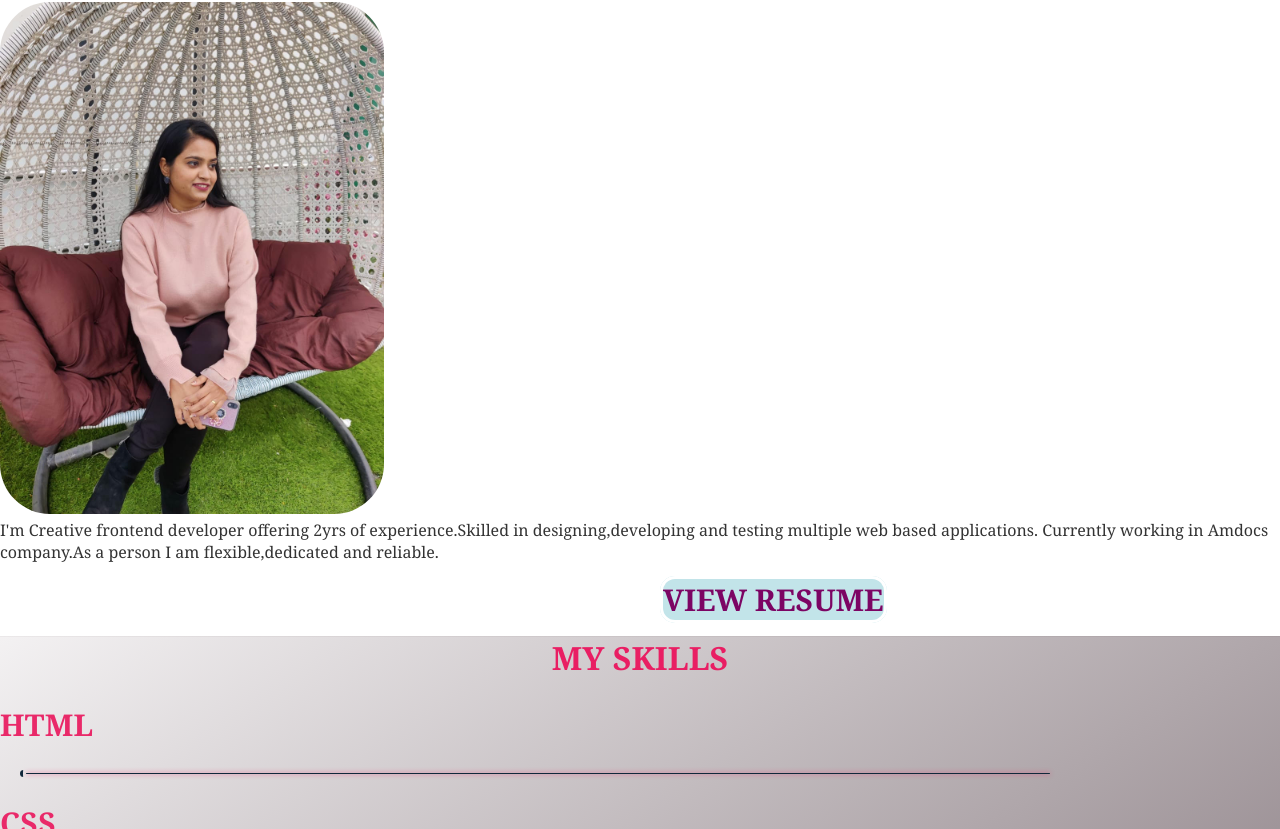
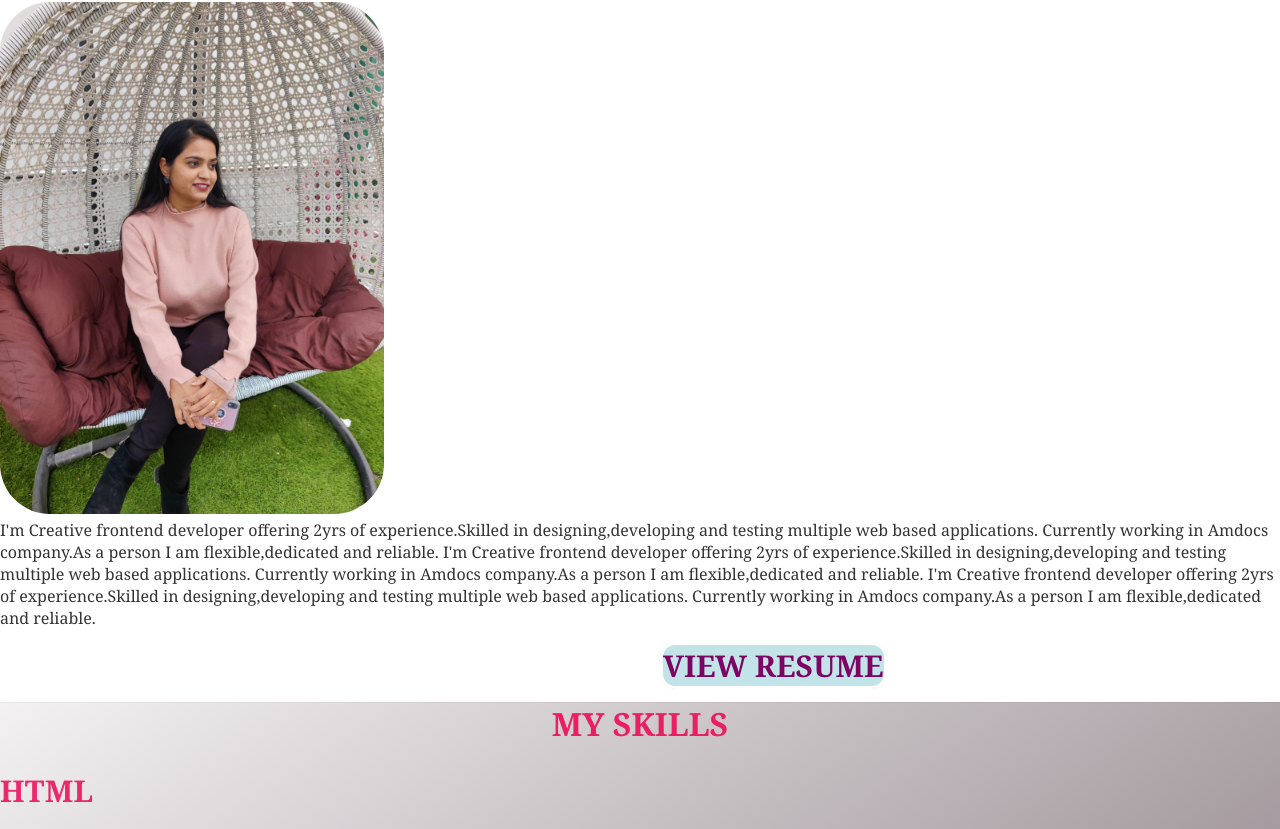
Before and after one commit to Malhotrakarishma/portfolio.github.io, a plain HTML site: page index.html in a window 1280 px wide. Shown: the part 941-1770 px from the top of the page. Drawn offline with nearby package versions, Linux system fonts and the light colour scheme.

Commit message:
Add files via upload

```diff
--- a/index.html
+++ b/index.html
@@ -1,4 +1,3 @@
-
 <!DOCTYPE html>
 <html>
   <head>
@@ -55,11 +54,17 @@
     <section id="about-content" >
       <div class="section1">ABOUT</div>
       <div class="aboutlines">
+        <div>
         <img src="img/2.jpg" alt="about me" class="img1" />
-        <li>
+        </div>
+        <div class="aboutright">
+          I'm Creative frontend developer offering 2yrs of experience.Skilled in designing,developing and testing multiple web based applications.
+        Currently working in Amdocs company.As a person I am flexible,dedicated and reliable.
         I'm Creative frontend developer offering 2yrs of experience.Skilled in designing,developing and testing multiple web based applications.
         Currently working in Amdocs company.As a person I am flexible,dedicated and reliable.
-        </li>
+        I'm Creative frontend developer offering 2yrs of experience.Skilled in designing,developing and testing multiple web based applications.
+        Currently working in Amdocs company.As a person I am flexible,dedicated and reliable.
+        </div>
         <div>
             <ul>
               <a href="img/KARISHMA_MALHOTRA_Developer - MCA.pdf" target="_blank" class="resume"
```
